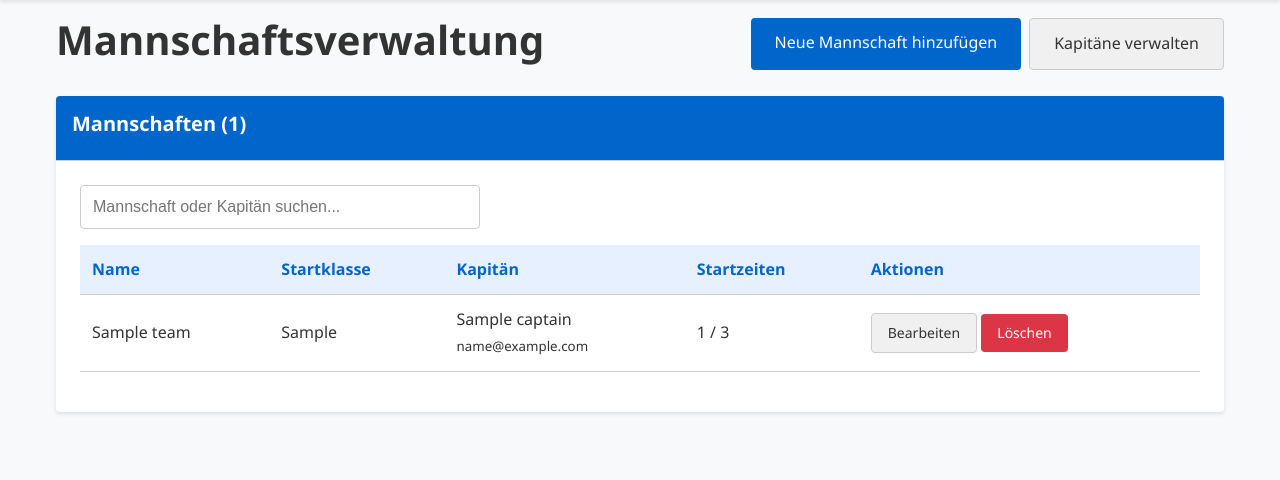
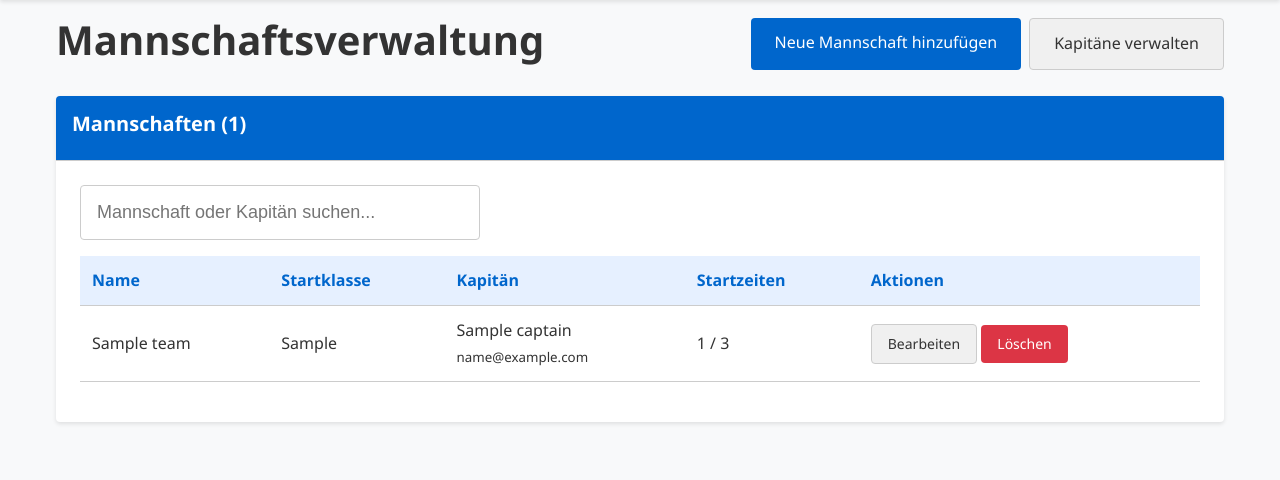
Before and after one commit to Ottokarder/strafe_2, a PHP site: page /admin/teams.php in a window 1280 px wide. Shown: the part 69-549 px from the top of the page. Run offline with PHP 8.4, Linux system fonts and the light colour scheme; a user stored in the database is signed in; tables that the repository leaves empty hold one stand-in row (values such as "Sample post"); some libraries are stand-ins or nearby versions.

Commit message:
Increase filter bar input font size and min height for visibility
Co-authored-by: Ottokarder <Ottokarder@users.noreply.github.com>

```diff
--- a/assets/css/style.css
+++ b/assets/css/style.css
@@ -551,16 +551,20 @@ a:hover {
 
 .filter-bar select,
 .filter-bar input[type="text"] {
-    padding: 0.75rem;
+    padding: 0.75rem 1rem;
     border: 1px solid var(--border-color);
     border-radius: var(--border-radius);
-    font-size: 1rem;
+    font-size: 1.125rem;
+    line-height: 1.6;
+    height: auto;
+    box-sizing: border-box;
     transition: var(--transition);
 }
 
 .filter-bar input[type="text"] {
     flex: 1;
     max-width: 400px;
+    min-height: 48px;
 }
 
 .filter-bar select:focus,
```
